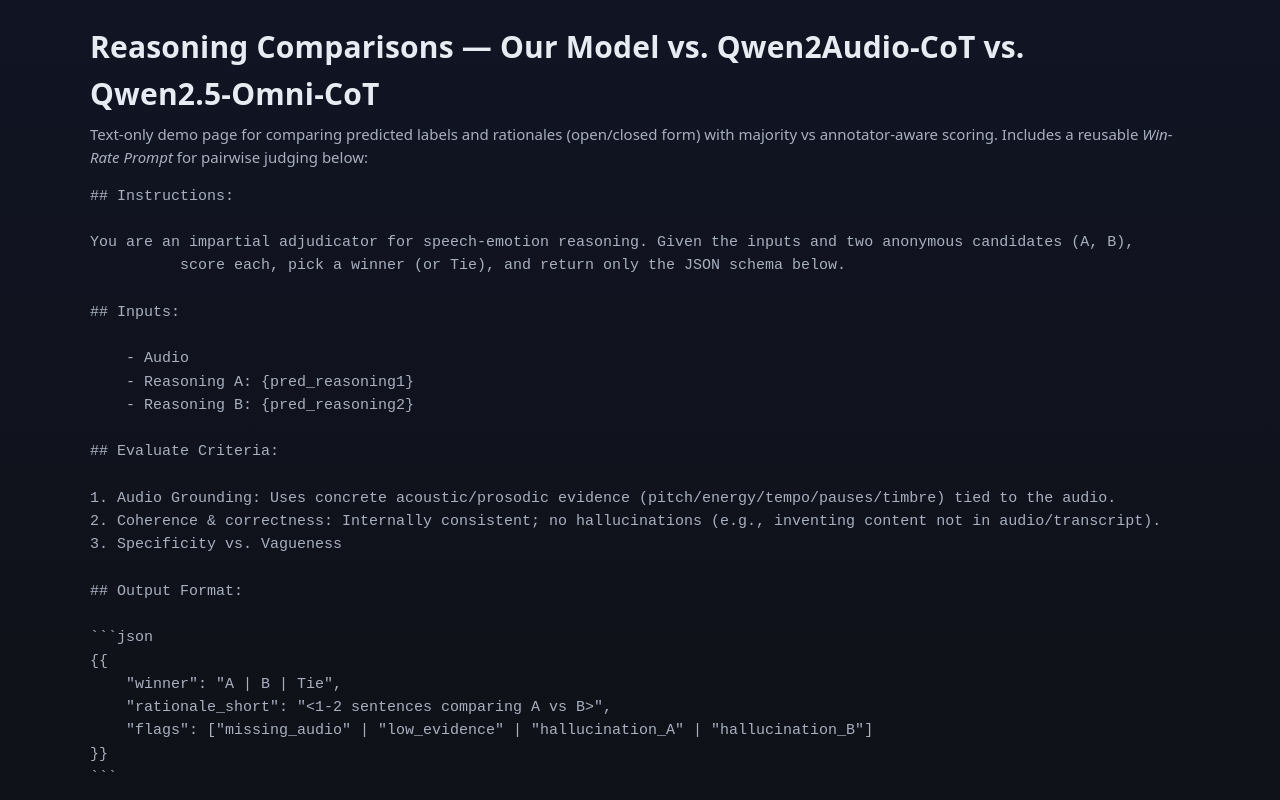
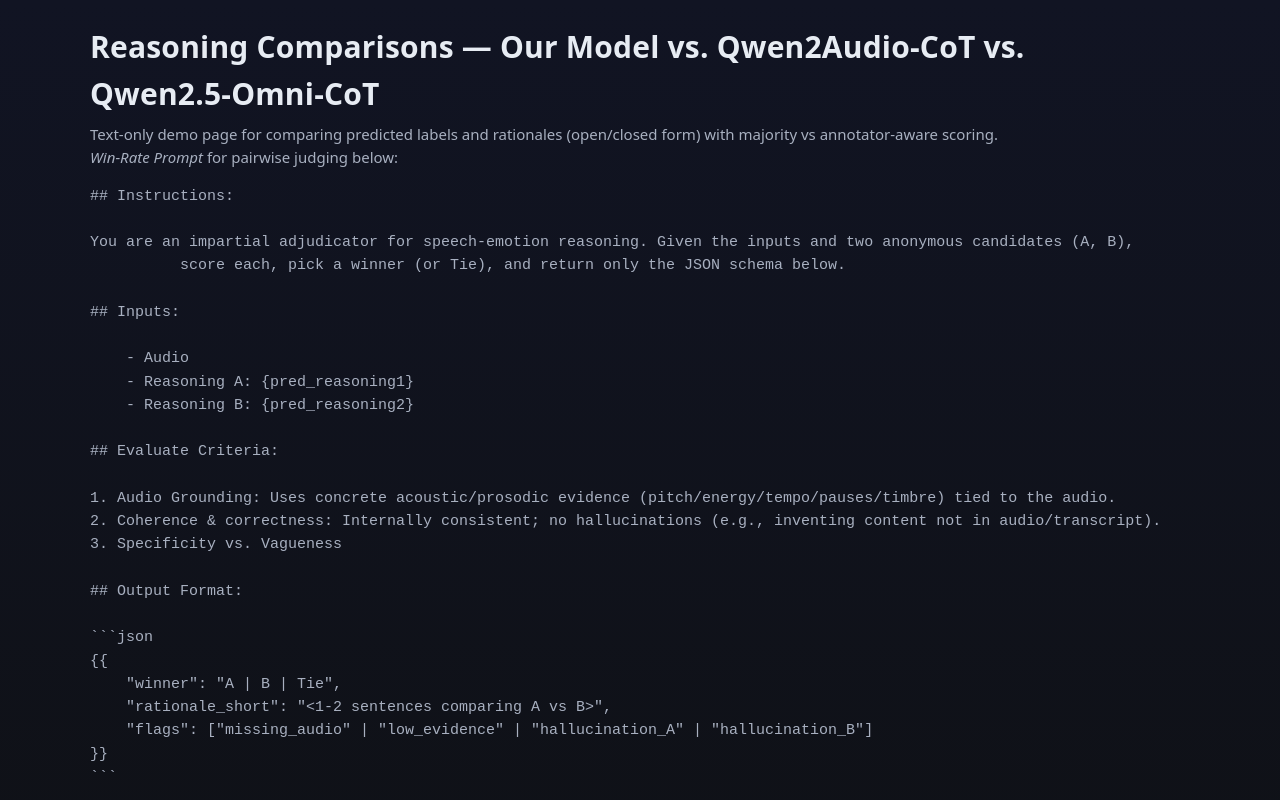
Before and after one commit to Subohao/ICASSP26-Emotion-Reasoning, a plain HTML site: page index.html in a window 1280 px wide. Shown: the top 800 px of the page. Drawn offline with Linux system fonts and the light colour scheme.

Commit message:
Refactor description in index.html
Updated the description section to separate the prompt information.

```diff
--- a/index.html
+++ b/index.html
@@ -56,7 +56,8 @@
   <header>
     <div class="wrap">
       <h1>Reasoning Comparisons — Our Model vs. Qwen2Audio‑CoT vs. Qwen2.5‑Omni‑CoT</h1>
-      <div class="sub">Text‑only demo page for comparing predicted labels and rationales (open/closed form) with majority vs annotator‑aware scoring. Includes a reusable <em>Win-Rate Prompt</em> for pairwise judging below:
+      <div class="sub">Text‑only demo page for comparing predicted labels and rationales (open/closed form) with majority vs annotator‑aware scoring. </div>
+      <div class="sub"><em>Win-Rate Prompt</em> for pairwise judging below:
 
         <pre><code>## Instructions:
 
```
